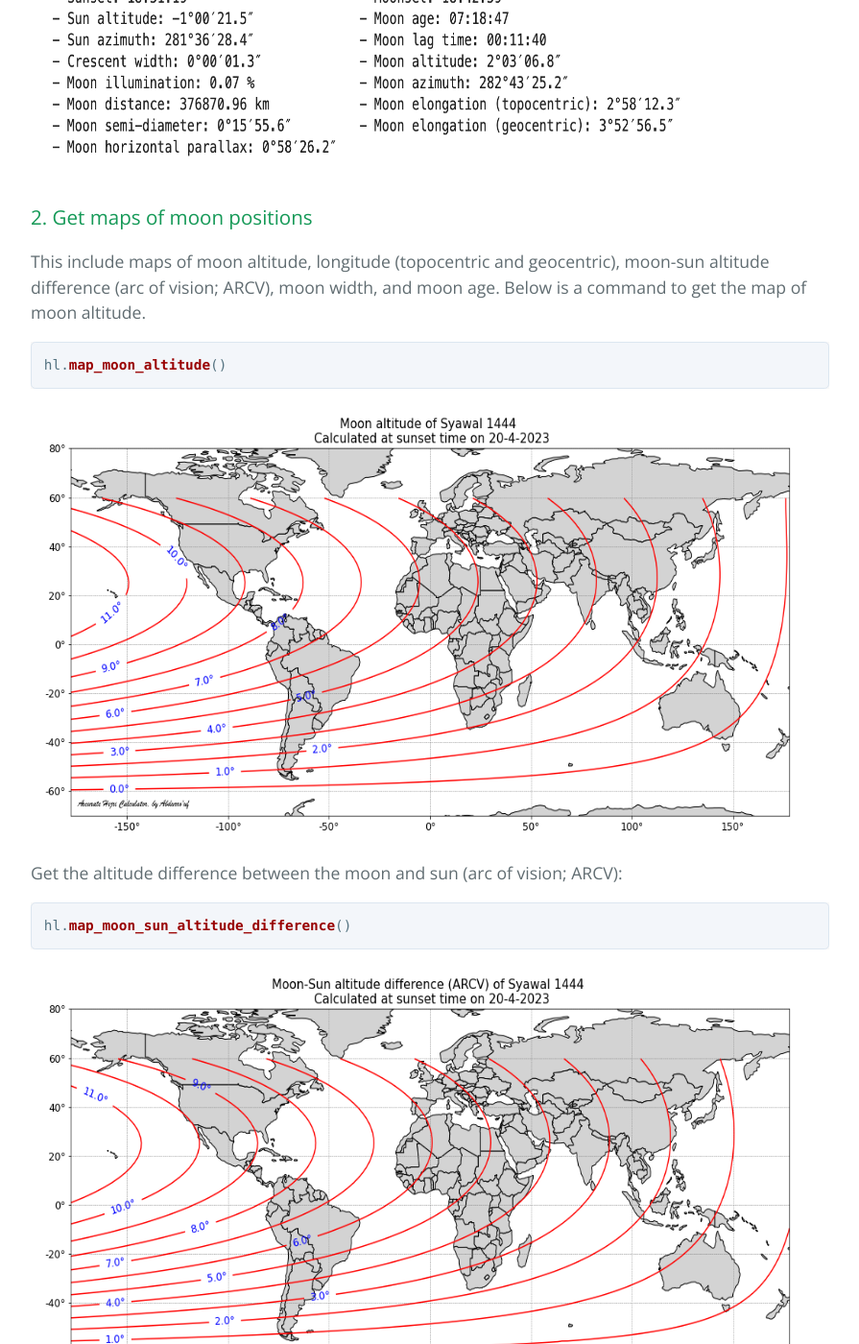
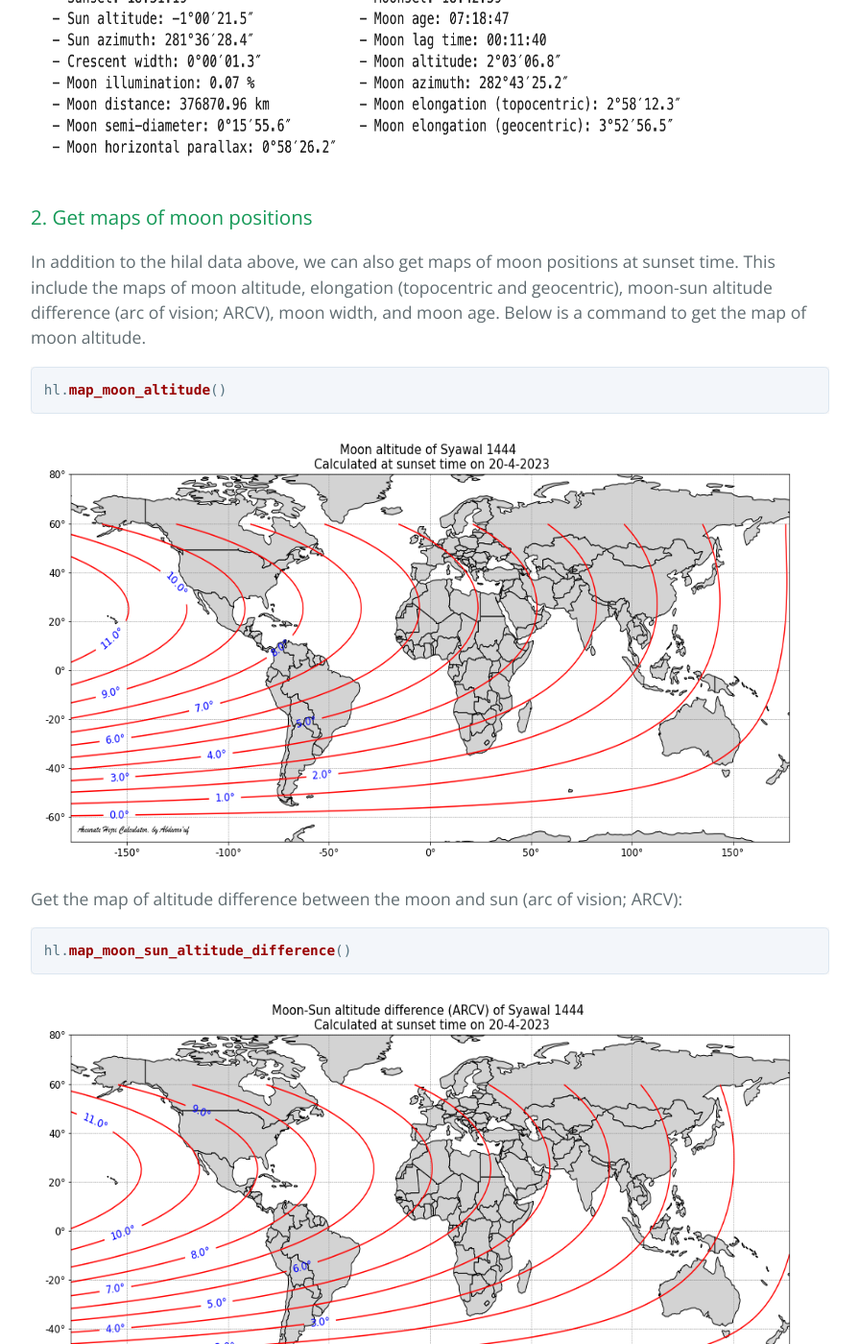
Before and after one commit to accuhijri/accuhijri.github.io, a Jekyll site: the page built from index.md, in a window 1280 px wide and 1400 px high, scrolled down 3610 px. Shown: the whole window at 96% size, without its empty margins (192-1087 px from the left). Built offline with Jekyll 4.4.1, drawn with Linux system fonts in a browser that asks for light colours; some of the changed text lies outside the part shown.

Commit message:
Update index.md

````diff
--- a/index.md
+++ b/index.md
@@ -83,42 +83,43 @@
 <img src="figures/hd1.png" width=700 height=500>
 
 ### 2. Get maps of moon positions
-This include maps of moon altitude, longitude (topocentric and geocentric), moon-sun altitude difference (arc of vision; ARCV), moon width, and moon age. Below is a command to get the map of moon altitude.
+
+In addition to the hilal data above, we can also get maps of moon positions at sunset time. This include the maps of moon altitude, elongation (topocentric and geocentric), moon-sun altitude difference (arc of vision; ARCV), moon width, and moon age. Below is a command to get the map of moon altitude.
 
 ```ruby
 hl.map_moon_altitude()
 ```
 <img src="figures/moon_alt_Syawal_1444_2042023.png" width=900 height=450>
 
-Get the altitude difference between the moon and sun (arc of vision; ARCV):
+Get the map of altitude difference between the moon and sun (arc of vision; ARCV):
 
 ```ruby
 hl.map_moon_sun_altitude_difference()
 ```
 <img src="figures/moon_arcv_Syawal_1444_2042023.png" width=900 height=450>
 
-Get moon topocentric elongation:
+Get the map of moon topocentric elongation:
 
 ```ruby
 hl.map_moon_elongation()
 ```
 <img src="figures/moon_elong_Syawal_1444_2042023.png" width=900 height=450>
 
-Get moon geocentric elongation:
+Get the map of moon geocentric elongation:
 
 ```ruby
 hl.map_moon_geocentric_elongation()
 ```
 <img src="figures/moon_elong_geo_Syawal_1444_2042023.png" width=900 height=450>
 
-Get moon angular width:
+Get the map of moon angular width:
 
 ```ruby
 hl.map_moon_width()
 ```
 <img src="figures/moon_width_Syawal_1444_2042023.png" width=900 height=450>
 
-Get moon age (from conjunction up to local sunset time) in UTC:
+Get the map of moon age (from conjunction up to local sunset time) in UTC:
 
 ```ruby
 hl.map_moon_age_utc_localsunset()
@@ -126,9 +127,11 @@
 <img src="figures/moon_age_utc_Syawal_1444_2042023.png" width=900 height=450>
 
 ### 3. Get map of crescent vibility based on various criteria
+
 There are 6 criteria currently available in AHC: MABIMS, Odeh, Wujudul Hilal, Turkey, Danjon, and Itjima Qobla Ghurub. The list of criteria can be access using function `list_hilal_visibility_criteria`. Not all of them are crescent visibility criteria. Wujudul Hilal and Ijtima Qobla Ghurub were not intended for predicting the vibility of hilal. The Wujudul Hilal is currently (as of 2023) used by Muhammadiyah organization in Indonesia to calculate their Hijri calendar.
 
 #### 3.1. Crescent vibility map based on MABIMS criterion
+
 This citeria is currently (since 2022) used by the goverments of Indonesia, Malaysia, Singapore, and Brunei Darussalam. Based on this criteria, hilal is observable if its altitude (i.e., height above the horizon) is greater than 3 degree and its geocentric elongation (i.e., angular distance between moon and sun as measured from hyphotetical position at the center of the earth) is greater than 6.4 degree.
 ```ruby
 hl.map_hilal_visibility('MABIMS')
@@ -136,6 +139,7 @@
 <img src="figures/map_mabims_Syawal_1444_2042023.png" width=900 height=450>
 
 #### 3.2. Crescent visibility map based on Odeh criterion
+
 This criteria is proposed by Mohammad Odeh in his 2016 [paper](https://link.springer.com/article/10.1007/s10686-005-9002-5) published in the Journal of Experimantal Astronomy. This criteria is formulated based on 737 observations and parameterized by the crescent width (proportional to moon topocentric elongation) and arc of vision (ARCV; the altitude difference between moon and sun).
 ```ruby
 hl.map_hilal_visibility('Odeh')
@@ -143,6 +147,7 @@
 <img src="figures/map_odeh_Syawal_1444_2042023.png" width=900 height=450>
 
 #### 3.3. Crescent visibility map based on Terkey criterion
+
 This criteria is proposed by the International Hijri Calendar Union Congress in Istanbul in 2016 ([news](https://www.dailysabah.com/turkey/2016/05/31/islamic-scholars-agree-on-a-shared-lunar-calendar-for-muslim-world)) to be the criterion for the unified Hijri calendar. See the full description of the criterion [here](https://github.com/accuhijri/accuhijri.github.io/blob/main/figures/turkey_criterion.png). Basically, this is formed from a crescent visibility criterion with two additional requirements (conditions). The hilal visibility criterion stated that hilal is observable if its altitude is greater than 5 degree and its topocentric elongation (angular distance between moon and sun as seen from the surface of the earth) is greater than 8 degree. The two additional conditions are: (1) the observability of hilal (as formulated above) happens in a region where the local sunset precedes midnight (00:00) at GMT; (2) conjunction happen before Fajr time in New Zealand.
 ```ruby
 hl.map_hilal_visibility('Turkey')
@@ -150,6 +155,7 @@
 <img src="figures/map_turkey_Syawal_1444_2042023.png" width=900 height=450>
 
 #### 3.4. Crescent visibility map based on Danjon limit
+
 Based on this criteria, only hilal that has an elongation (angular distance between moon and sun) greater than 7 degree would be possible to be observed.
 
 ```ruby
@@ -158,6 +164,7 @@
 <img src="figures/map_danjon_Syawal_1444_2042023.png" width=900 height=450>
 
 #### 3.5. Cresecent map based on Wujudul Hilal criterion
+
 Baseon on this criteria, a new month can be started if conjunction has happen and moonset happen after sunset.
 ```ruby
 hl.map_hilal_visibility('Wujudul Hilal')
@@ -166,6 +173,7 @@
 <img src="figures/map_wh_Syawal_1444_2042023.png" width=900 height=450>
 
 #### 3.6. Map of Ijtima Qobla Ghurub
+
 Based on this criteria, a new month can be started after maghrib when the conjunction occur before sunset.
 ```ruby
 hl.map_hilal_visibility('Ijtima Qobla Ghurub')
````
